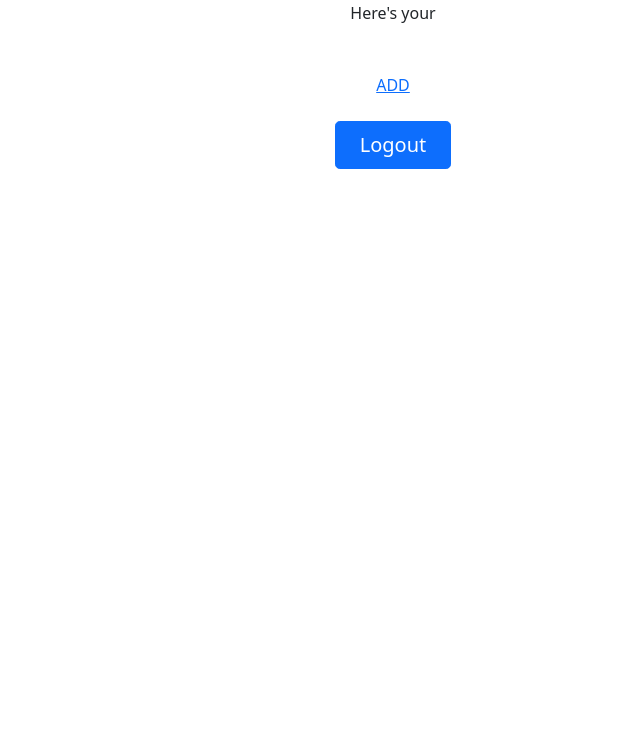
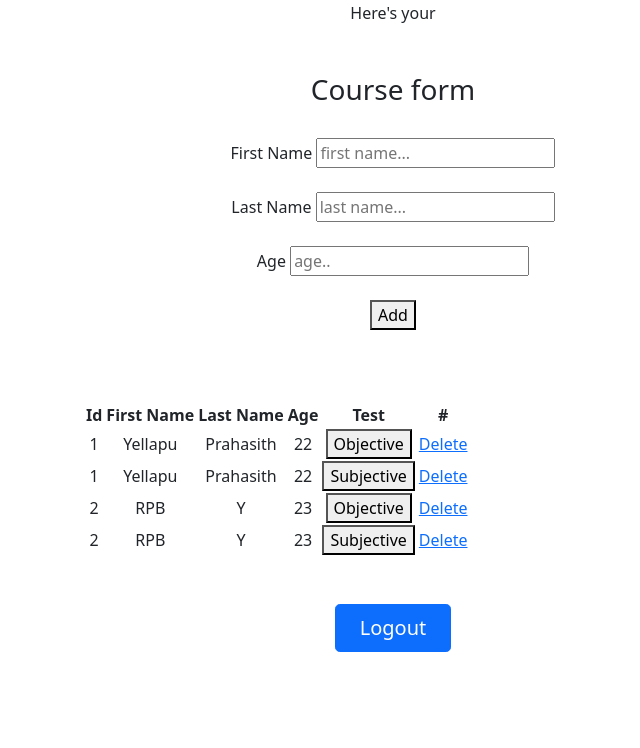
Before and after one commit to YPrahasith/Quest_Zeal, a Flask app: template app/templates/tutorDashboard.html in a window 1280 px wide. Shown: the part 239-987 px from the top of the page, without its empty margins (247-887 px from the left). Before the commit the page ends 408 px from the top, so only its background shows below. Run offline with Flask 2, Linux system fonts and the light colour scheme; the template is opened without the code that fills it: values that come from a table or form of the project are taken from there, others are empty; data comes from the database, SQL or seed files in the repository; both versions use the stored data as it was after the commit.

Commit message:
DB Fixed, fields need change

```diff
--- a/app/templates/studentDashboard.html
+++ b/app/templates/studentDashboard.html
@@ -38,8 +38,6 @@
                   <th>Age</th>
                   <th></th>
                   <th>Test</th>
-                  <th></th>
-                  <th>#</th>
                 </thead>
                 {% for data in courses %}
                 <tbody>
@@ -52,8 +50,6 @@
                   <td>{{data.age}}</td>
                   <td></td>
                   <td> <a href="{{url_for('Objective_QA_Generation')}}"><button>Objective</button></a> </td>
-                  <td></td>
-                  <td> <a href="/delete/{{data.id}}" type="button">Delete</a> </td>
 
                 </tbody>
                 <tbody>
@@ -66,8 +62,6 @@
                     <td>{{data.age}}</td>
                     <td></td>
                     <td> <a href="{{url_for('Subjective_QA_Generation')}}"><button>Subjective</button></a> </td>
-                    <td></td>
-                    <td> <a href="/delete/{{data.id}}" type="button">Delete</a> </td>
 
                   </tbody>
                 {% endfor%}
--- a/app/templates/tutorDashboard.html
+++ b/app/templates/tutorDashboard.html
@@ -24,7 +24,76 @@
           </div>
           <br />
           <br />
-          <a href="/add_data">ADD</a>
+          <h3>Course form</h3>
+      <form action="/add" method="POST">
+        <br />
+         <label>First Name</label>
+         <input type="text" name="first_name" placeholder="first name...">
+         <br />
+         <br />
+         <label>Last Name</label>
+         <input type="text" name= "last_name" placeholder="last name...">
+         <br />
+         <br />
+         <label>Age</label>
+         <input type="number" name="age" placeholder="age..">
+         <br />
+         <br />
+         <button type="submit">Add</button>
+      </form>
+
+      <br />
+      <br />
+
+            <div>
+
+              <br />
+              <table>
+                <thead>
+                  <th>Id</th>
+                  <th></th>
+                  <th>First Name</th>
+                  <th></th>
+                  <th>Last Name</th>
+                  <th></th>
+                  <th>Age</th>
+                  <th></th>
+                  <th>Test</th>
+                  <th></th>
+                  <th>#</th>
+                </thead>
+                {% for data in courses %}
+                <tbody>
+                  <td>{{data.id}}</td>
+                  <td></td>
+                  <td>{{data.first_name}}</td>
+                  <td></td>
+                  <td>{{data.last_name}}</td>
+                  <td></td>
+                  <td>{{data.age}}</td>
+                  <td></td>
+                  <td> <a href="{{url_for('Objective_QA_Generation')}}"><button>Objective</button></a> </td>
+                  <td></td>
+                  <td> <a href="/delete/{{data.id}}" type="button">Delete</a> </td>
+
+                </tbody>
+                <tbody>
+                    <td>{{data.id}}</td>
+                    <td></td>
+                    <td>{{data.first_name}}</td>
+                    <td></td>
+                    <td>{{data.last_name}}</td>
+                    <td></td>
+                    <td>{{data.age}}</td>
+                    <td></td>
+                    <td> <a href="{{url_for('Subjective_QA_Generation')}}"><button>Subjective</button></a> </td>
+                    <td></td>
+                    <td> <a href="/delete/{{data.id}}" type="button">Delete</a> </td>
+
+                  </tbody>
+                {% endfor%}
+              </table>
+            </div>
 
           <!--<div>
 
--- a/app/views.py
+++ b/app/views.py
@@ -135,6 +135,7 @@
 @app.route('/tutorDashboard', methods=['GET', 'POST'])
 @login_required
 def tutorDashboard():
+    courses = Courses.query.all()
     name = current_user.user
     if name=="admin" :
         if request.method == 'POST':
@@ -144,7 +145,7 @@
 
             return redirect(url_for('tutorDashboard'))
 
-        return render_template( 'tutorDashboard.html',name = name , email= current_user.email)
+        return render_template( 'tutorDashboard.html',name = name , email= current_user.email, courses = courses)
     else :
         return render_template('page-404.html'), 404
 
@@ -197,9 +198,6 @@
         return render_template('unAuth.html')
 
 
-@app.route('/add_data')
-def add_data():
-    return render_template('add_data.html')
 
 @app.route('/add', methods=["POST"])
 def add():
```
Also changed, not shown: app/db.sqlite3.
